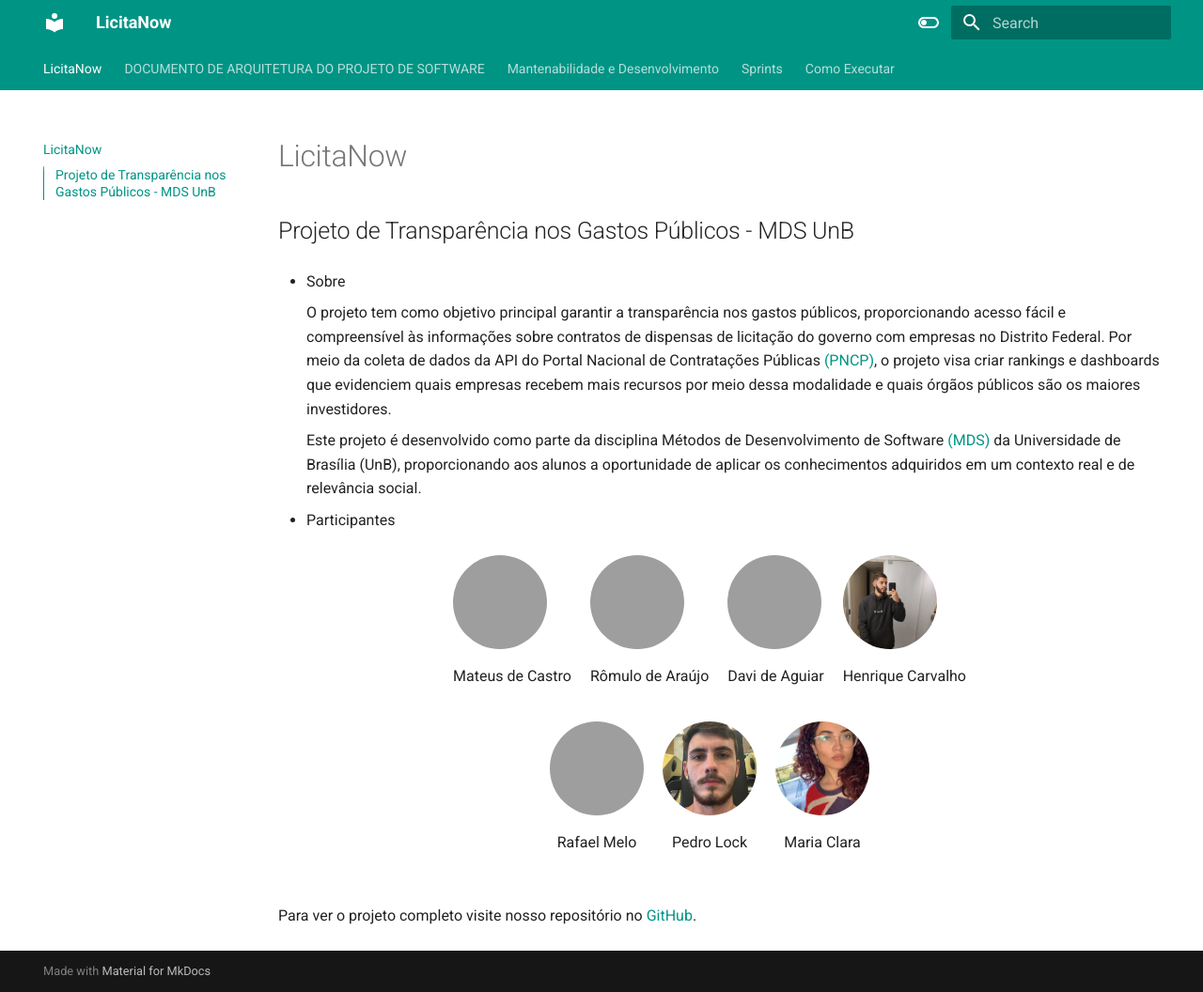
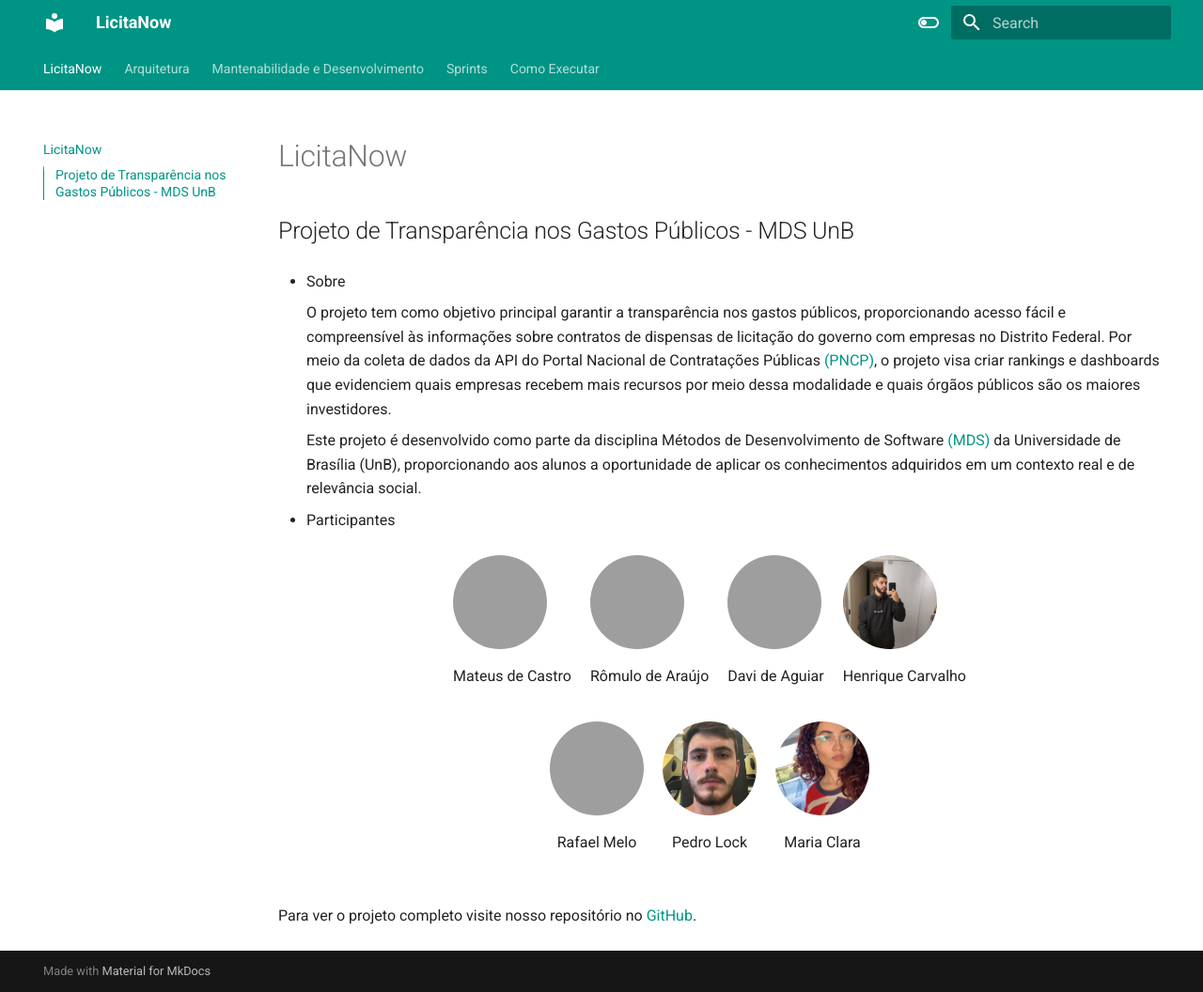
Before and after one commit to unb-mds/2024-1-Squad-10, an MkDocs documentation site: the page built from docs/index.md, in a window 1280 px wide and 1056 px high, cut to the strip 0-1056 px from the top of the window. Shown: the whole strip at 94% size. Built offline with MkDocs 1.6.1 and Material for MkDocs 9.7.7, drawn with Linux system fonts in a browser that asks for light colours; grey boxes are pictures that could not be loaded.

Commit message:
Formatando diagrama de arquitetura e ajustando título

```diff
--- a/docs/Arquitetura.md
+++ b/docs/Arquitetura.md
@@ -1,4 +1,4 @@
-# DOCUMENTO DE ARQUITETURA DO PROJETO DE SOFTWARE
+# Arquitetura
 
 ## 1. Visão Geral
 Este documento descreve a arquitetura do projeto de software desenvolvido em Python, cujo objetivo é analisar os dados de dispensa de licitação do Distrito Federal, identificar as empresas mais beneficiadas e os órgãos públicos mais investidores. A coleta e a análise dos dados são realizadas através de diversas bibliotecas e ferramentas, com atualizações automatizadas semanalmente.
```
Also changed, not shown: other parts of docs/Arquitetura.md (+1 -1 lines).
